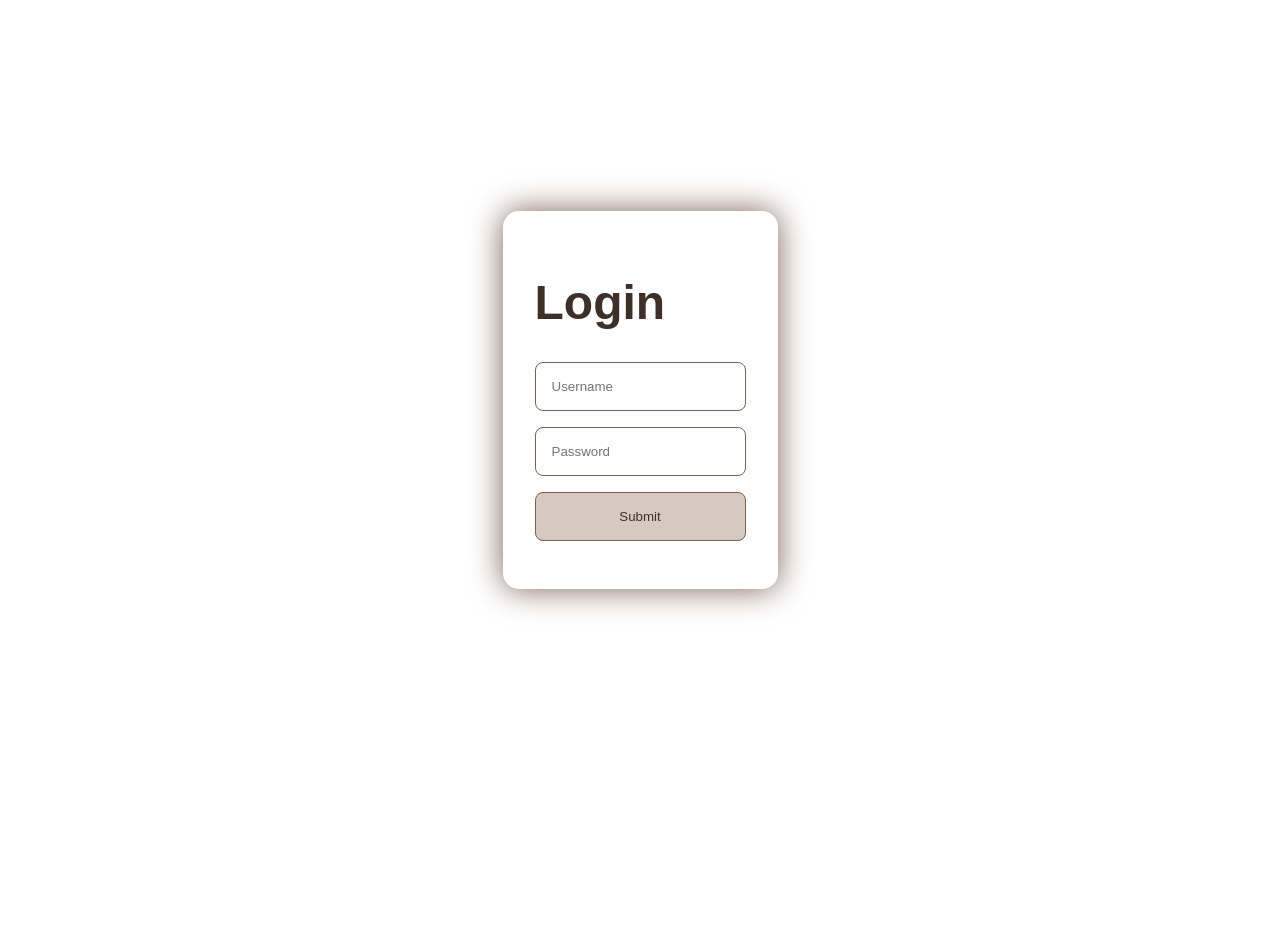
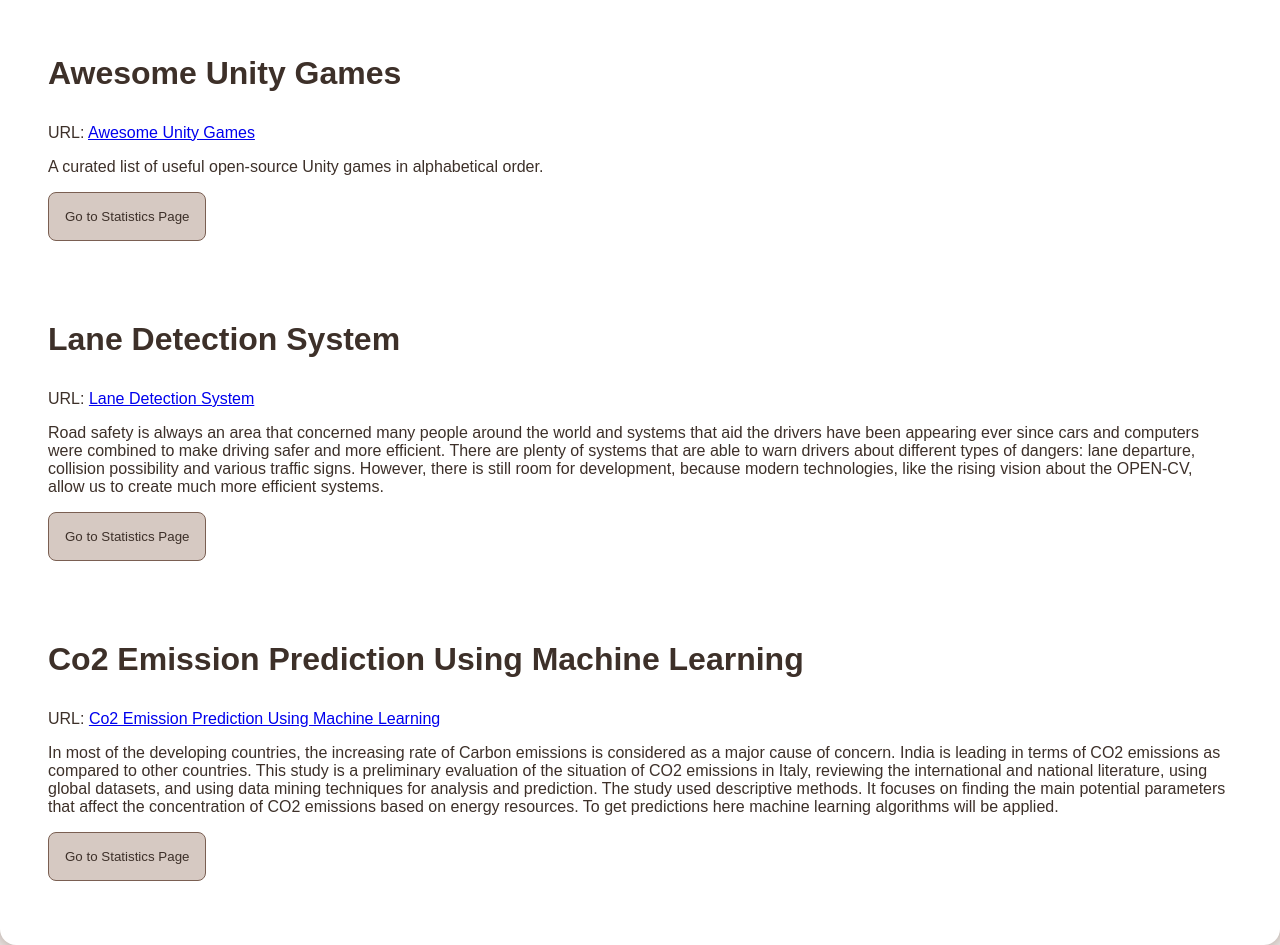
Before and after one commit to TheWiseWolfy/PCD2, a React (Create React App) app in the folder frontend/: page /app in a window 1280 px wide. Before the commit this address led to /login. Before the commit the page ends 800 px from the top, so only its background shows below. Built offline with nearby package versions, Linux system fonts and the light colour scheme; no server answers.

Commit message:
frontend updates

```diff
--- /dev/null
+++ b/frontend/src/components/image/link.tsx
@@ -0,0 +1,16 @@
+import React from 'react';
+
+interface Props {
+    href: string;
+    target?: string;
+    className?: string;
+    children: React.ReactNode|string;
+}
+
+export const Link: React.FC<Props> = ({ href, target, className, children }) => {
+    return (
+        <a href={href} target={target} className={className}>
+            {children}
+        </a>
+    );
+};
--- /dev/null
+++ b/frontend/src/components/projects/projects.tsx
@@ -0,0 +1,24 @@
+import React from 'react';
+import { H3 } from "../../components/typography/h3"
+import { P } from "../../components/typography/p"
+import { Span } from "../../components/typography/span"
+import { Link } from "../../components/image/link"
+
+interface ProjectProps {
+    id: number;
+    ownerId: string;
+    name: string;
+    url: string;
+    description: string;
+}
+
+export const Project: React.FC<ProjectProps> = ({ id, ownerId, name, url, description }) => {
+    return (
+        <Span>
+             <H3>{name}</H3>
+             <P>URL: <Link href={url}> {name} </Link></P>
+             <P>{description}</P>
+        </Span>
+
+    );
+};
--- /dev/null
+++ b/frontend/src/components/projects/statistics.tsx
@@ -0,0 +1,21 @@
+import React from 'react';
+import { H3 } from "../../components/typography/h3"
+import { P } from "../../components/typography/p"
+import { Span } from "../../components/typography/span"
+import { Link } from "../../components/image/link"
+import { time } from 'console';
+
+interface ProjectStatistics {
+    timestamp: string;
+    value: number;
+}
+
+export const ProjectStatistics: React.FC<ProjectStatistics> = ({ timestamp, value }) => {
+    return (
+        <Span>
+             <P>Timestamp: {timestamp}</P>
+             <P>Value: {value}</P>
+        </Span>
+
+    );
+};
--- /dev/null
+++ b/frontend/src/components/typography/div.tsx
@@ -0,0 +1,9 @@
+import './typography.css'
+
+interface Props {
+    children: string | React.ReactNode
+}
+
+export const Div: React.FC<Props> = ({ children }) => {
+    return <div className="div">{children}</div>
+}
--- a/frontend/src/components/typography/typography.css
+++ b/frontend/src/components/typography/typography.css
@@ -1,6 +1,7 @@
-.h1, .h2, .h3, .h3, .h5, .h6, .p, .span {
+.h1, .h2, .h3, .h3, .h5, .h6, .p, .span, .div {
     font-family: sans-serif;
     color: var(--dark-color);
+
 }
 
 .h1 {
@@ -26,3 +27,10 @@
 .h6 {
     font-size: 1rem;
 }
+
+.div {
+    padding: 1rem;
+    display: flex;
+    flex-direction: column;
+    align-items: left;
+}
--- a/frontend/src/pages/app/app.tsx
+++ b/frontend/src/pages/app/app.tsx
@@ -4,15 +4,44 @@
 import { Card } from "../../components/card/card"
 import { H1 } from "../../components/typography/h1"
 import { useAuthenticated } from "../../hooks/useAuthenticated"
+import { Div } from "../../components/typography/div"
+import jsonData from '../../resources/data.json'
+import { Project } from "../../components/projects/projects"
+import { BrowserRouter as Router, Route, Link, useParams } from 'react-router-dom';
+import { Button } from "../../components/input/button"
+
 
 export const App: React.FC = () => {
-    useAuthenticated()
+    // useAuthenticated()
+    const onSubmit = () => {
+    }
 
     return (
         <Page centered={true}>
-            <Card>
-                <H1>Authenticated</H1>
-            </Card>
+
+              <Card>
+               <H1>Projects</H1>
+                {jsonData.map((project: any) => (
+                    <Div>
+                    <Project
+                        id={project.id}
+                        ownerId={project.ownerId}
+                        name={project.name}
+                        url={project.url}
+                        description={project.description}
+                    />
+                    {/* <Routes>
+                    <Route path="users">
+                        <Route path=":userId" element={<ProfilePage />} />
+                        <Route path="me" element={...} />
+                    </Route>
+                    </Routes> */}
+                    <Link to={`/statistics/statistics/${project.name}`}>
+                        <Button onClick={onSubmit}>Go to Statistics Page</Button>
+                    </Link>
+                </Div>
+                ))}
+                </Card>
         </Page>
     )
 }
--- /dev/null
+++ b/frontend/src/pages/statistics/statistics.tsx
@@ -0,0 +1,29 @@
+import { useContext, useEffect, useState } from "react"
+import { Page } from "../../components/page/page"
+import { AuthContext } from "../../reducer/auth/context"
+import { Card } from "../../components/card/card"
+import { H1 } from "../../components/typography/h1"
+import { Div } from "../../components/typography/div"
+import jsonData from '../../resources/data.json'
+import { useParams } from 'react-router-dom';
+import { ProjectStatistics } from "../../components/projects/statistics"
+
+export const Statistics: React.FC = () => {
+    const { name } = useParams<{ name: string }>();
+
+    return (
+        <Page centered={true}>
+              <Card>
+               <H1>{name}</H1>
+               {jsonData.map((project: any) => (
+                    <Div>
+                    <ProjectStatistics
+                        timestamp={project.timestamp}
+                        value={project.value}
+                    />
+                </Div>
+                ))}
+                </Card>
+        </Page>
+    )
+}
--- /dev/null
+++ b/frontend/src/resources/data.json
@@ -0,0 +1,23 @@
+[
+    {
+      "id": 1,
+      "ownerId": "ownerId1",
+      "name": "Awesome Unity Games",
+      "url": "https://github.com/akinmustafa/awesome-unity-games",
+      "description": "A curated list of useful open-source Unity games in alphabetical order."
+    },
+    {
+      "id": 2,
+      "ownerId": "ownerId2",
+      "name": "Lane Detection System",
+      "url": "https://github.com/Vatshayan/Road-Detection-System",
+      "description": "Road safety is always an area that concerned many people around the world and systems that aid the drivers have been appearing ever since cars and computers were combined to make driving safer and more efficient. There are plenty of systems that are able to warn drivers about different types of dangers: lane departure, collision possibility and various traffic signs. However, there is still room for development, because modern technologies, like the rising vision about the OPEN-CV, allow us to create much more efficient systems."
+    },
+    {
+      "id": 3,
+      "ownerId": "ownerId3",
+      "name": "Co2 Emission Prediction Using Machine Learning",
+      "url": "https://github.com/Vatshayan/Co2-Emission-Prediction-Using-Machine-Learning",
+      "description": "In most of the developing countries, the increasing rate of Carbon emissions is considered as a major cause of concern. India is leading in terms of CO2 emissions as compared to other countries. This study is a preliminary evaluation of the situation of CO2 emissions in Italy, reviewing the international and national literature, using global datasets, and using data mining techniques for analysis and prediction. The study used descriptive methods. It focuses on finding the main potential parameters that affect the concentration of CO2 emissions based on energy resources. To get predictions here machine learning algorithms will be applied."
+    }
+]
--- /dev/null
+++ b/frontend/src/resources/statistics.json
@@ -0,0 +1,10 @@
+[
+    {
+        "timestamp": "2024-01-01T00:00:00.000Z",
+        "value": 50.1
+    },
+    {
+        "timestamp": "2024-01-01T00:01:00.000Z",
+        "value": 52.1
+    }
+]
--- a/frontend/src/router/router.tsx
+++ b/frontend/src/router/router.tsx
@@ -2,6 +2,7 @@
 import { Root } from '../pages/root/root'
 import { Login } from "../pages/login/login";
 import { App } from "../pages/app/app";
+import { Statistics } from "../pages/statistics/statistics";
 
 export const router = createBrowserRouter([
     {
@@ -15,5 +16,9 @@
     {
         path: '/app',
         element: <App />
+    },
+    {
+        path: '/statistics',
+        element: <Statistics />
     }
 ])
```
